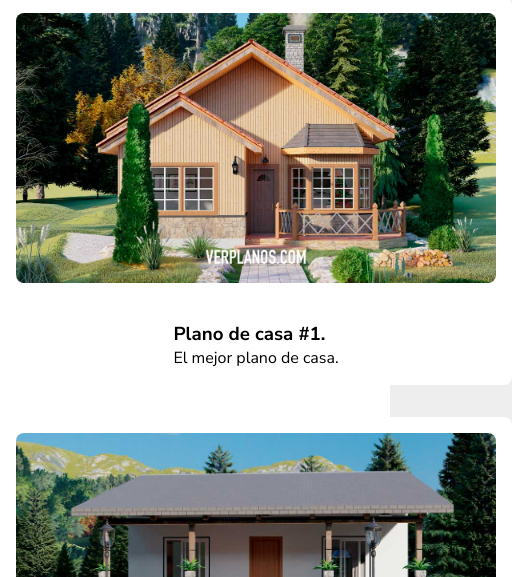
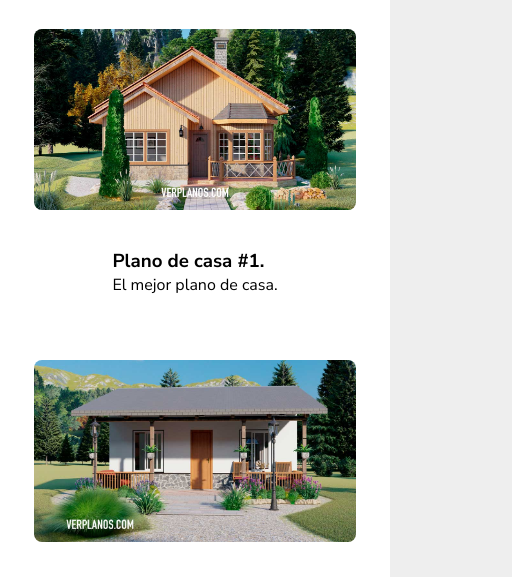
Before and after one commit to felipejoq/desafiolatam, a plain HTML site: page 02-landing-page/index.html in a window 390 px wide. Shown: the part 262-839 px from the top of the page, 512 px wide, since content can reach past the window. Drawn offline with Linux system fonts and the light colour scheme.

Commit message:
CSS minor fixed

```diff
--- a/02-landing-page/assets/css/style.css
+++ b/02-landing-page/assets/css/style.css
@@ -84,6 +84,7 @@ footer a {
     body {
         padding: 0;
     }
+
     header {
         padding: 8rem 0 1rem;
         margin: 0;
@@ -91,11 +92,23 @@ footer a {
         text-align: center;
         height: auto;
     }
+
+    main {
+        padding: 1rem 0;
+    }
+
     #wrap {
         width: 100%;
     }
+
     .card {
         flex-direction: column;
+    }
+
+    .card-image {
+        width: 90%;
+        max-width: 30rem;
+        min-width: 15rem;
     }
 }
 
@@ -118,9 +131,10 @@ footer a {
 
     .card {
         flex-direction: column;
+        padding: 0.5rem;
     }
 
     .card-image {
-        width: 90%;
+        width: 100%;
     }
 }
```
